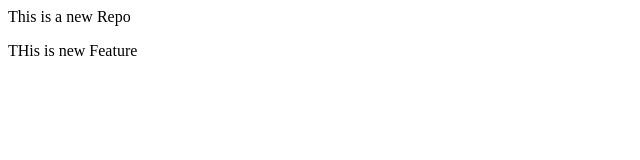
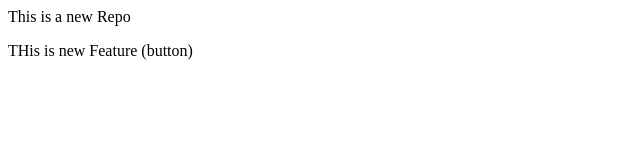
Before and after one commit to pallavi-yaddanapudi/localrepo, a plain HTML site: page index.html in a window 1280 px wide. Shown: the full height of the page, 0-640 px from the left. Drawn offline with Linux system fonts and the light colour scheme.

```diff
--- a/index.html
+++ b/index.html
@@ -1,2 +1,2 @@
 <p>This is a new Repo</p>
-<p>THis is new Feature</p>
+<p>THis is new Feature (button)</p>
```
